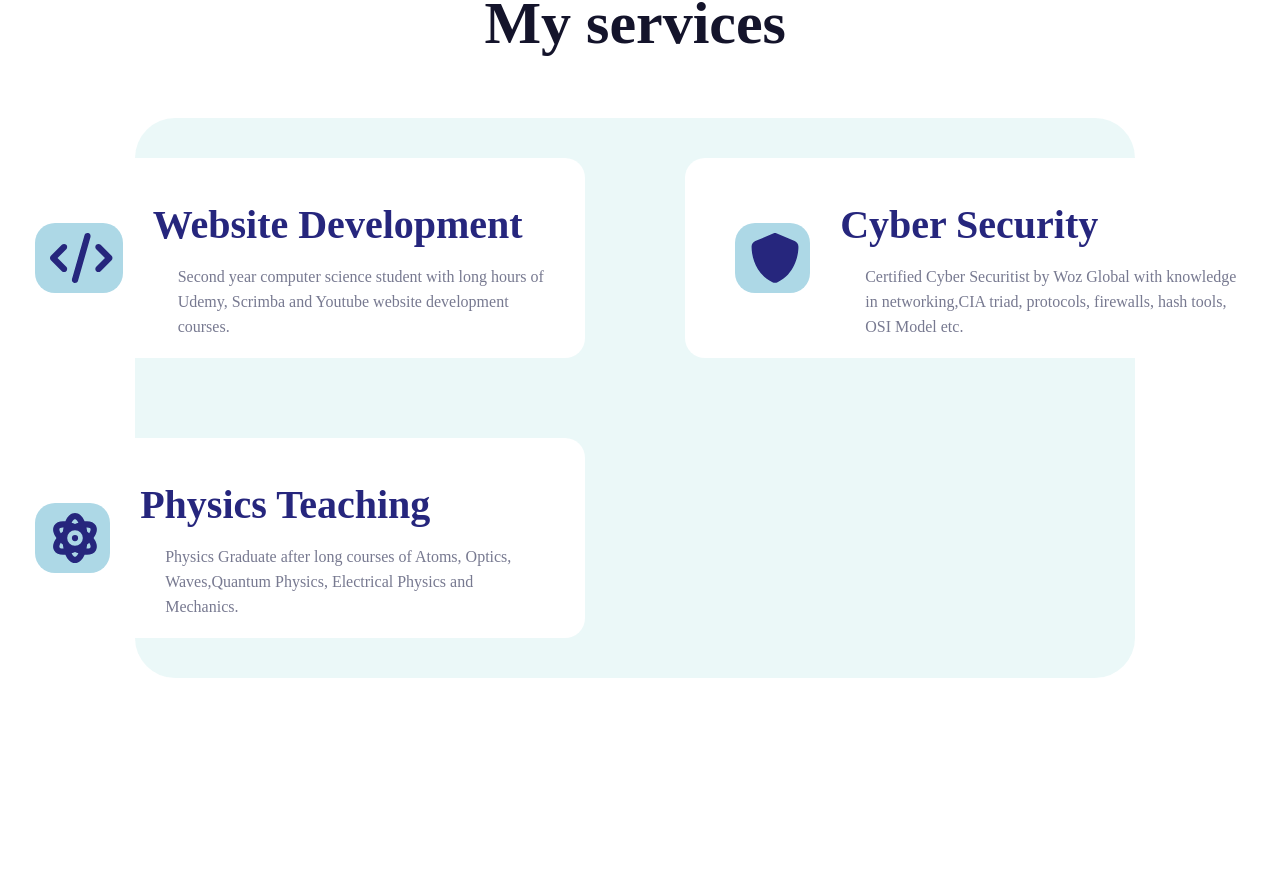
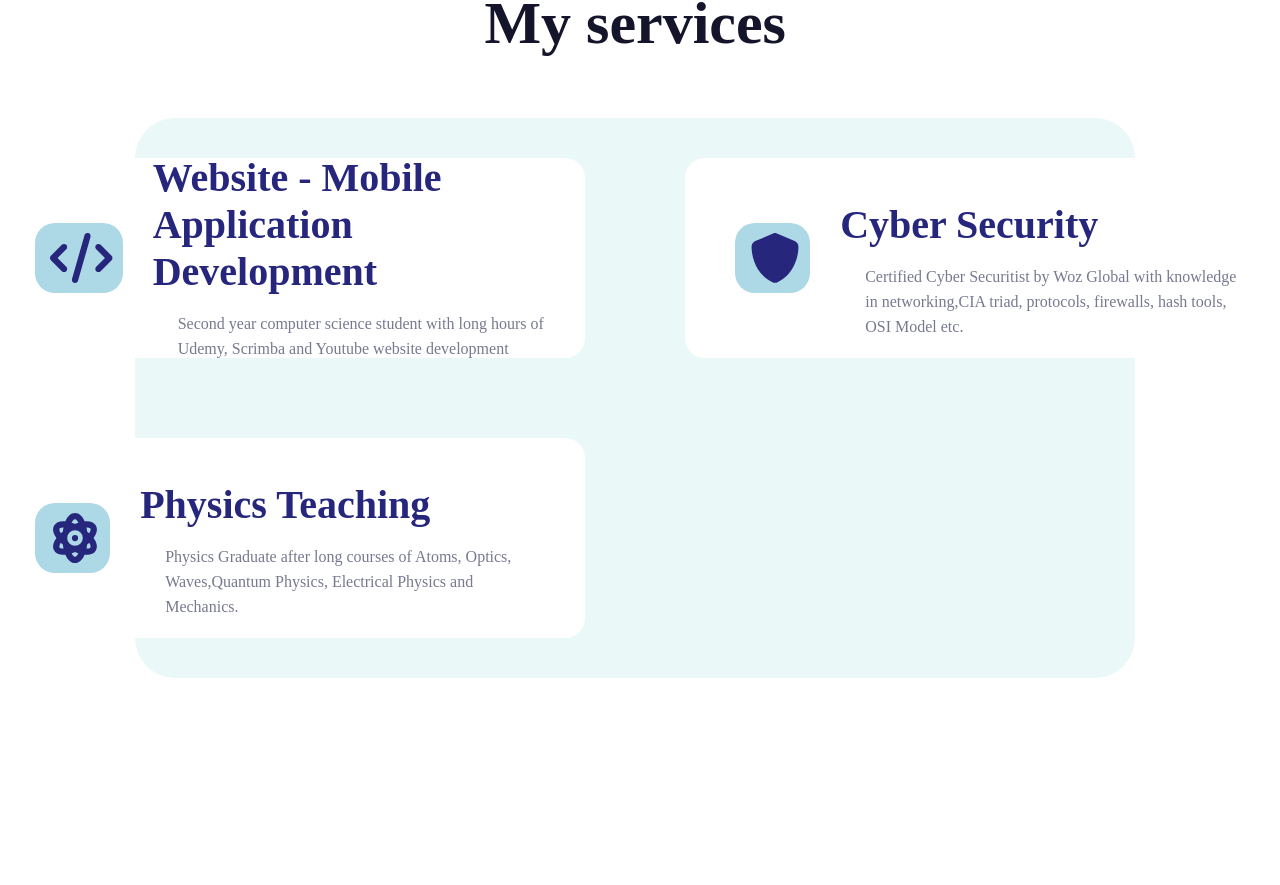
Before and after one commit to MichelNassarleb/portfolio, a Vue app: page / in a window 1280 px wide. Shown: the part 859-1744 px from the top of the page. Built offline with nearby package versions, Linux system fonts and the light colour scheme; grey boxes are pictures that could not be loaded; what vue-typer would draw is missing.

Commit message:
updated services

```diff
--- a/src/vue/MyServices.vue
+++ b/src/vue/MyServices.vue
@@ -23,7 +23,7 @@ export default {
     props:['dark'],
     data(){
         return{
-            items:[{icon:'fa-solid fa-code',title:'Website Development', description:'Second year computer science student with long hours of Udemy, Scrimba and Youtube website development courses. '},
+            items:[{icon:'fa-solid fa-code',title:'Website - Mobile Application Development', description:'Second year computer science student with long hours of Udemy, Scrimba and Youtube website development courses. '},
             {icon:'fa-solid fa-shield',title:'Cyber Security', description:'Certified Cyber Securitist by Woz Global with knowledge in networking,CIA triad, protocols, firewalls, hash tools, OSI Model etc. '},
             {icon:'fa-solid fa-atom',title:'Physics Teaching', description:'Physics Graduate after long courses of Atoms, Optics, Waves,Quantum Physics, Electrical Physics and Mechanics.'}]
 
```
Also changed, not shown: 1 other file (tests, documents, lock files or other folders).
